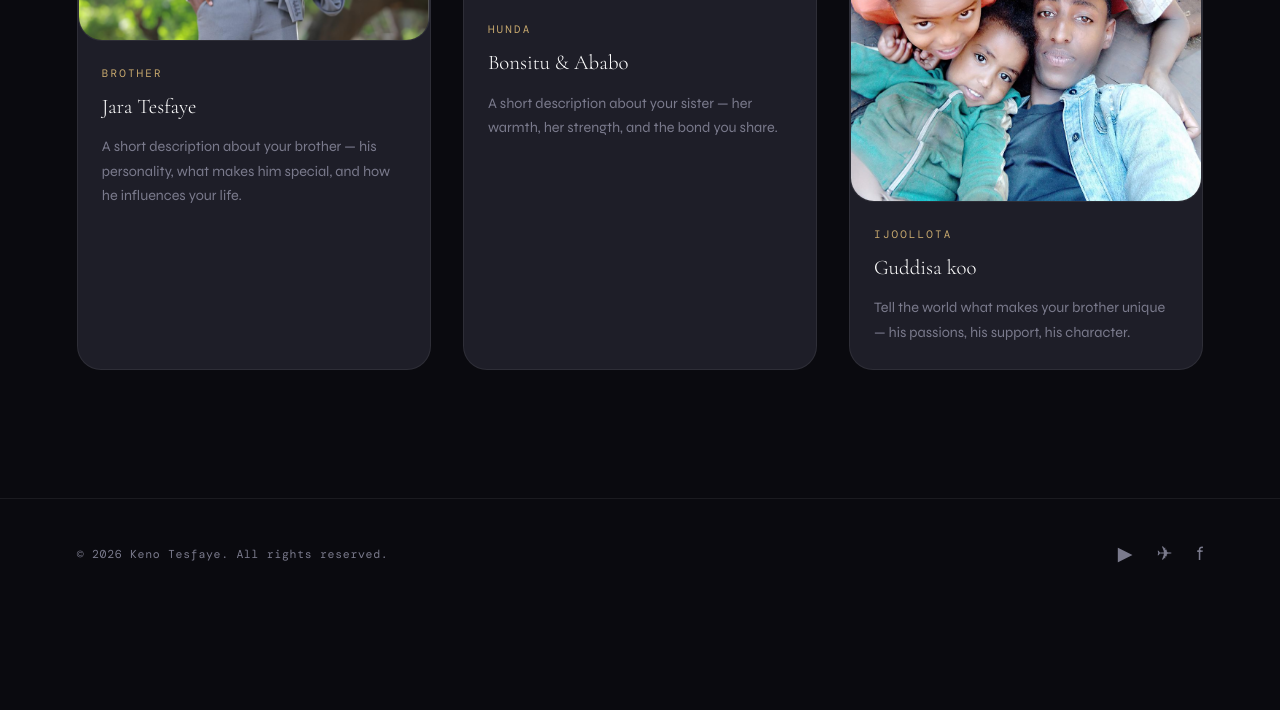
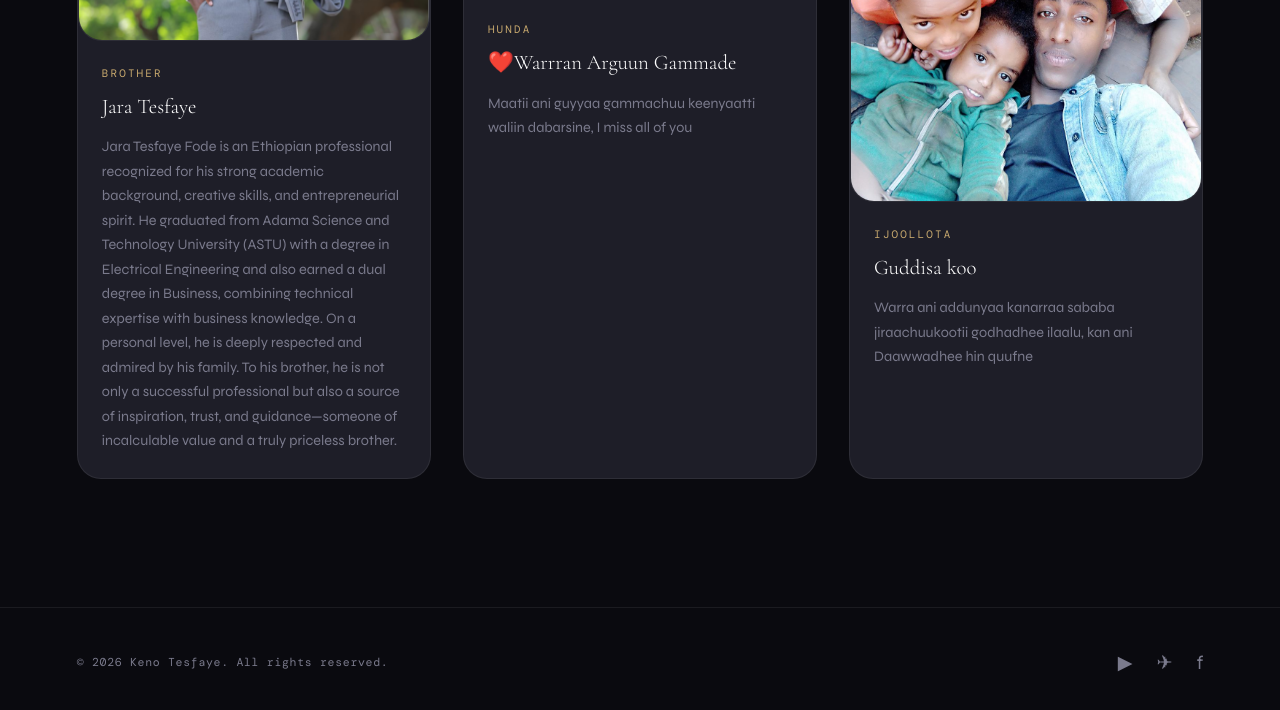
Before and after one commit to kenotesfaye450-life/Personal, a plain HTML site: page about.html in a window 1280 px wide. Shown: the part 3755-4465 px from the top of the page. Before the commit the page ends 4365 px from the top, so only its background shows below. Drawn offline with nearby package versions, Linux system fonts and the light colour scheme; a web font is replaced by a local one.

Commit message:
Revise sibling stories in about.html
Updated sibling descriptions with personal details and sentiments.

```diff
--- a/about.html
+++ b/about.html
@@ -128,7 +128,9 @@
           <div class="sibling-card-body">
             <p class="sibling-role">Brother</p>
             <h3 class="sibling-name">Jara Tesfaye</h3>
-            <p class="sibling-story">A short description about your brother — his personality, what makes him special, and how he influences your life.</p>
+            <p class="sibling-story">Jara Tesfaye Fode is an Ethiopian professional recognized for his strong academic background, creative skills, and entrepreneurial spirit. He graduated from Adama Science and Technology University (ASTU) with a degree in Electrical Engineering and also earned a dual degree in Business, combining technical expertise with business knowledge.
+
+On a personal level, he is deeply respected and admired by his family. To his brother, he is not only a successful professional but also a source of inspiration, trust, and guidance—someone of incalculable value and a truly priceless brother.</p>
           </div>
         </article>
 
@@ -140,8 +142,8 @@
           loading="lazy">
           <div class="sibling-card-body">
             <p class="sibling-role">Hunda</p>
-            <h3 class="sibling-name">Bonsitu & Ababo</h3>
-            <p class="sibling-story">A short description about your sister — her warmth, her strength, and the bond you share.</p>
+            <h3 class="sibling-name">❤️Warrran Arguun Gammade</h3>
+            <p class="sibling-story">Maatii ani guyyaa gammachuu keenyaatti waliin dabarsine, I miss all of you</p>
           </div>
         </article>
 
@@ -154,7 +156,7 @@
           <div class="sibling-card-body">
             <p class="sibling-role">Ijoollota</p>
             <h3 class="sibling-name">Guddisa koo</h3>
-            <p class="sibling-story">Tell the world what makes your brother unique — his passions, his support, his character.</p>
+            <p class="sibling-story">Warra ani addunyaa kanarraa sababa jiraachuukootii godhadhee ilaalu, kan ani Daawwadhee hin quufne </p>
           </div>
         </article>
 
```
